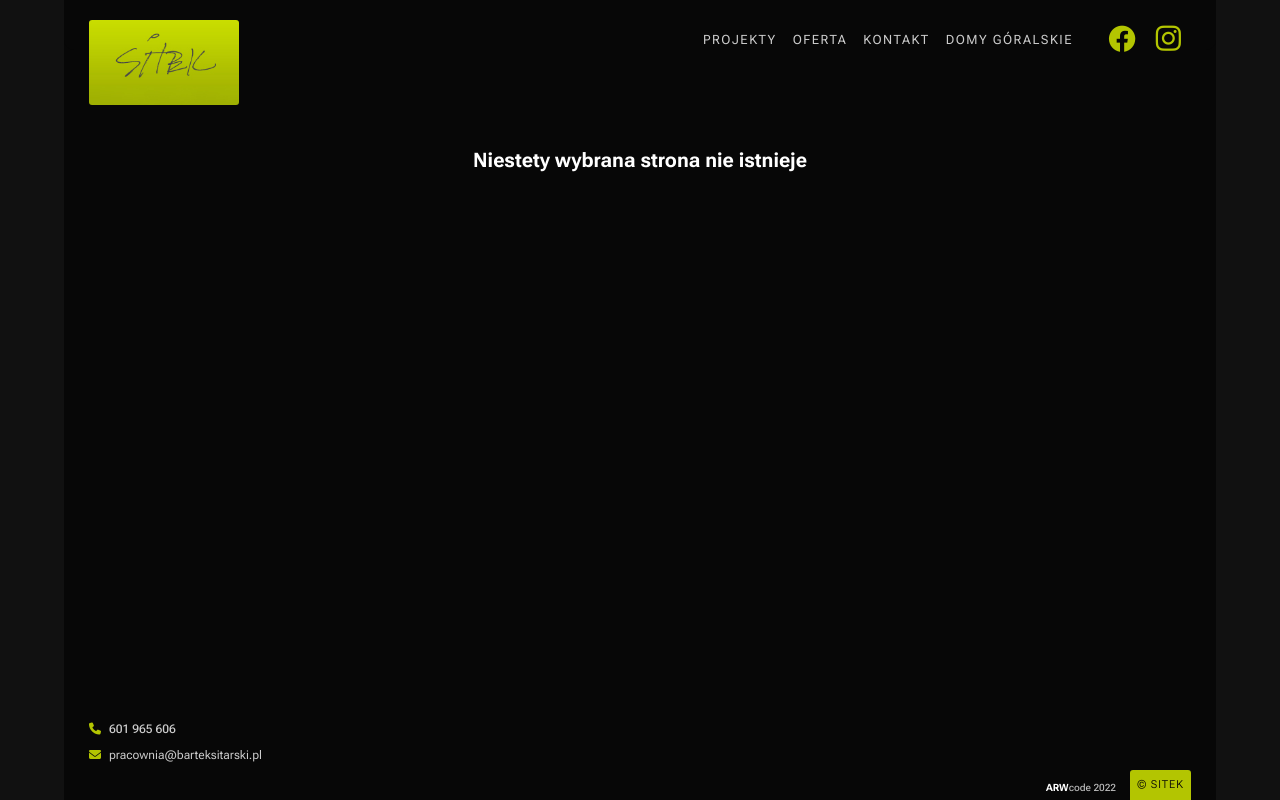
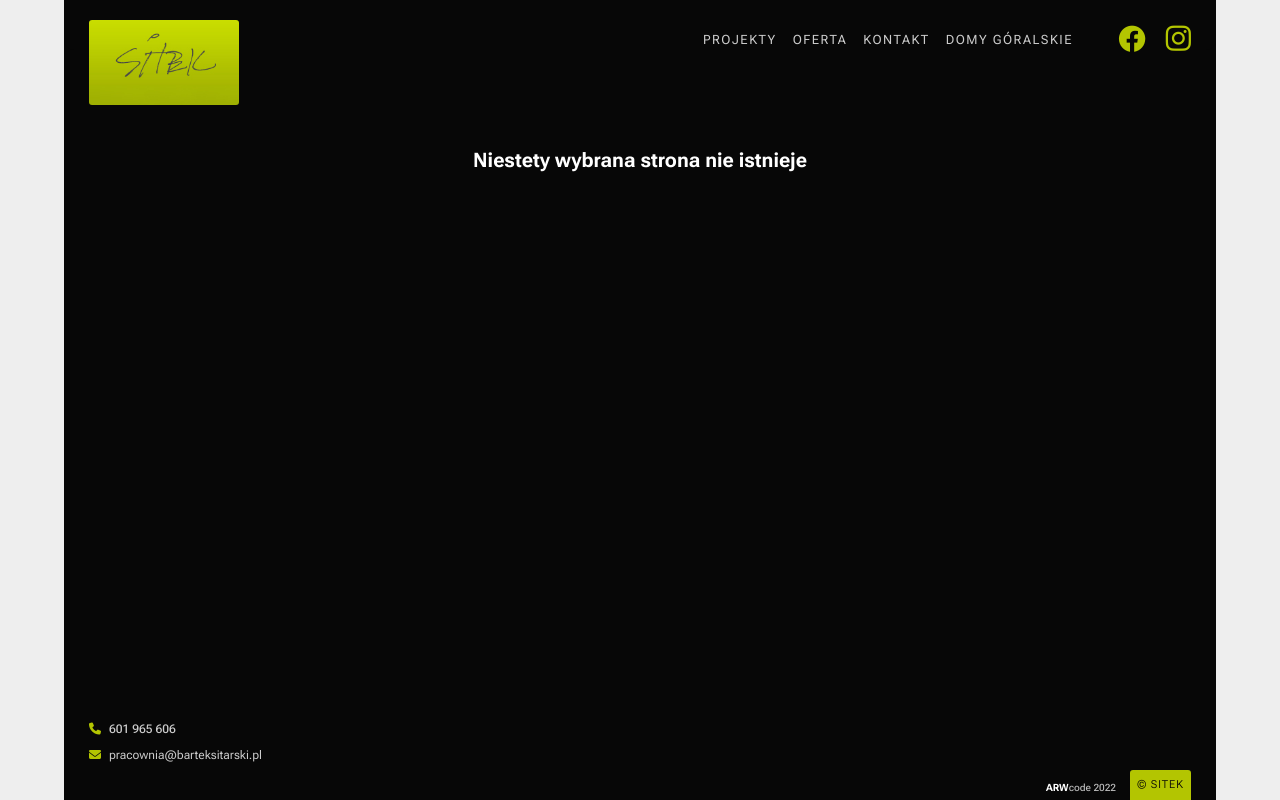
Before and after one commit to archiwizja/barteksitarski, a website: page src/index.html in a window 1280 px wide. Drawn offline with nearby package versions, Linux system fonts and the light colour scheme; files that its build step writes are made by us from their sources.

Commit message:
change color of background body in _basics.scss

```diff
--- a/src/styles/base/_basics.scss
+++ b/src/styles/base/_basics.scss
@@ -9,7 +9,7 @@ html {
 body {
     display: flex;
     justify-content: center;
-    background-color: $gray-1;
+    background-color: $gray-e;
 }
 
 p {
--- a/src/styles/components/_social.scss
+++ b/src/styles/components/_social.scss
@@ -25,6 +25,8 @@
 
         @include medium-up {
             padding-top: 0;
+            margin-left: 20px;
+            margin-right: 0;
         }
     }
 
```
